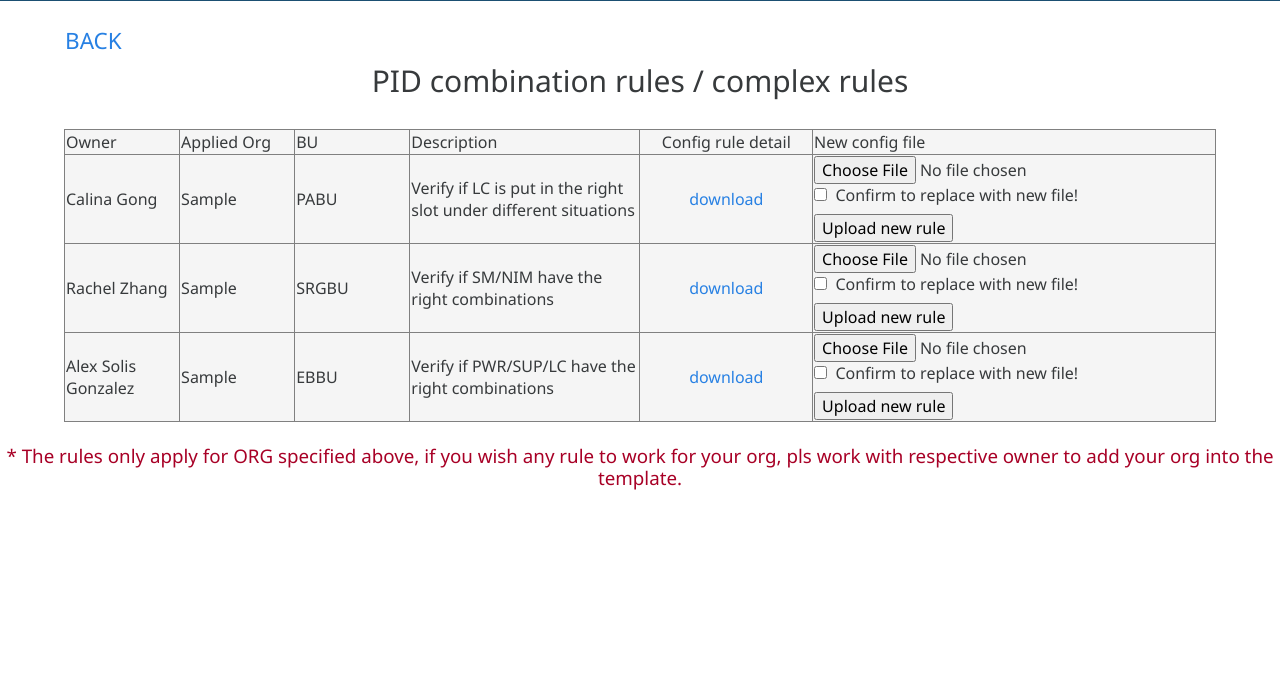
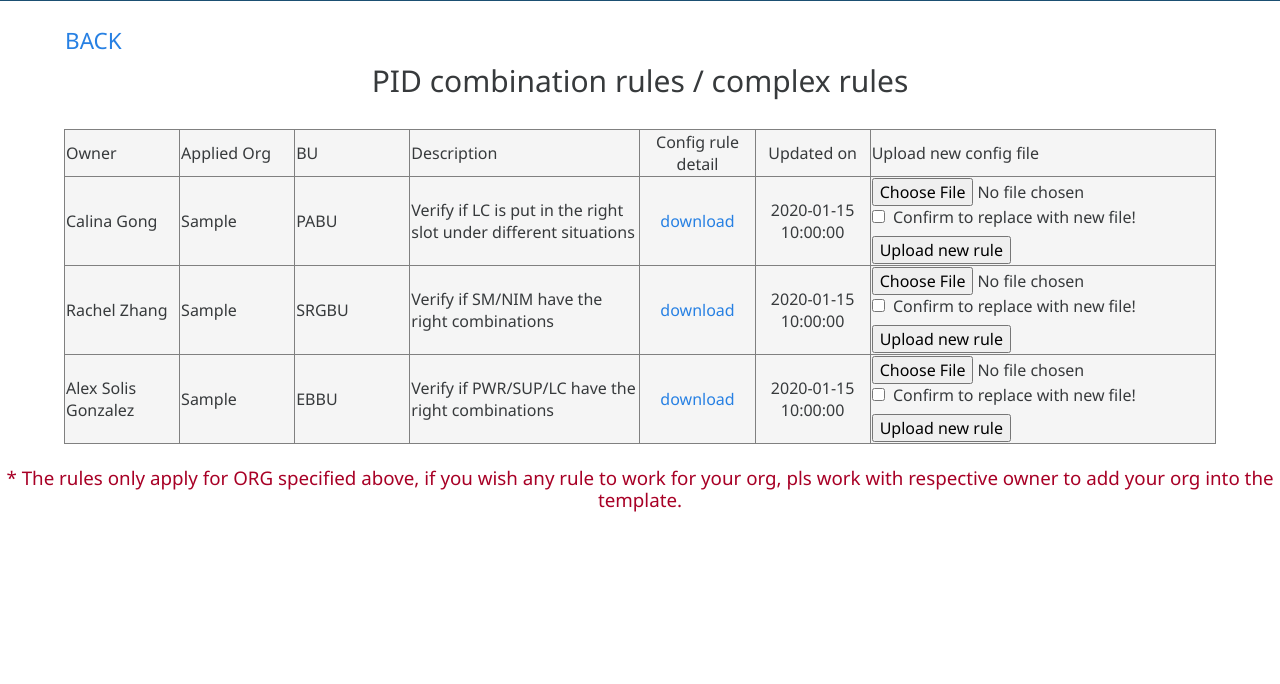
Before and after one commit to kenwang4585/dfpm_tools, a Flask app: template templates/config_rules_complex.html in a window 1280 px wide. Shown: the part 78-762 px from the top of the page. Run offline with Flask 2, Linux system fonts and the light colour scheme; tables that the repository leaves empty hold one stand-in row (values such as "Sample post"); the template is opened without the code that fills it: values that come from a table or form of the project are taken from there, most other values are stand-ins (such as "Sample title", 1, 10 or a date in 2020); some libraries are stand-ins or nearby versions.

Commit message:
update config ui

```diff
--- a/templates/config_rules_complex.html
+++ b/templates/config_rules_complex.html
@@ -24,8 +24,9 @@
                 <td width="10%">Applied Org</td>
                 <td width="10%">BU</td>
                 <td width="20%">Description</td>
-                <td width="15%" align="center">Config rule detail</td>
-                <td width="35%">New config file</td>
+                <td width="10%" align="center">Config rule detail</td>
+                <td width="10%" align="center">Updated on</td>
+                <td width="30%">Upload new config file</td>
 
             </tr>
             <tr>
@@ -36,6 +37,7 @@
                 <td align="center">
                     <a href="{{ url_for('download_file_tracker',filename='PABU slot config rules.xlsx') }}">download</a>
                 </td>
+                <td align="center">{{ c_time_calina }}</td>
                 <td>{{ form.file_calina }}<br>
                 {{ form.confirm_calina }}&nbsp;&nbsp;{{ form.confirm_calina.label }}<br>
                 {{ form.submit_upload_calina }}</td>
@@ -49,6 +51,7 @@
                 <td align="center">
                     <a href="{{ url_for('download_file_tracker',filename='SRGBU SM_NIM config rules.xlsx') }}">download</a>
                 </td>
+                <td align="center">{{ c_time_rachel }}</td>
                 <td>{{ form.file_rachel }}<br>
                 {{ form.confirm_rachel }}&nbsp;&nbsp;{{ form.confirm_rachel.label }}<br>
                 {{ form.submit_upload_rachel }}</td>
@@ -62,6 +65,7 @@
                 <td align="center">
                     <a href="{{ url_for('download_file_tracker',filename='EBBU PWR_LC_SUP config rules.xlsx') }}">download</a>
                 </td>
+                <td align="center">{{ c_time_alex }}</td>
                 <td>{{ form.file_alex }}<br>
                 {{ form.confirm_alex }}&nbsp;&nbsp;{{ form.confirm_alex.label }}<br>
                 {{ form.submit_upload_alex }}</td>
--- a/wsgi.py
+++ b/wsgi.py
@@ -480,11 +480,15 @@ def config_rules_complex():
 
     file_path_calina = os.path.join(base_dir_tracker, 'PABU slot config rules.xlsx')
     file_path_rachel = os.path.join(base_dir_tracker, 'SRGBU SM_NIM config rules.xlsx')
-    file_path_alex = os.path.join(base_dir_tracker, 'EBBU C9400 PWR_LC_SUP combination rule.xlsx')
+    file_path_alex = os.path.join(base_dir_tracker, 'UABU C9400 PWR_LC_SUP combination rule.xlsx')
 
     org_calina = pd.read_excel(file_path_calina, sheet_name='APPLICABLE_ORG').iloc[0,0]
     org_rachel = pd.read_excel(file_path_rachel, sheet_name='APPLICABLE_ORG').iloc[0,0]
     org_alex = pd.read_excel(file_path_alex, sheet_name='APPLICABLE_ORG').iloc[0,0]
+
+    c_time_calina = time.strftime('%Y-%m-%d', time.localtime(os.stat(file_path_calina).st_ctime))
+    c_time_rachel = time.strftime('%Y-%m-%d', time.localtime(os.stat(file_path_rachel).st_ctime))
+    c_time_alex = time.strftime('%Y-%m-%d', time.localtime(os.stat(file_path_alex).st_ctime))
 
     if form.validate_on_submit():
         submit_calina=form.submit_upload_calina.data
@@ -554,7 +558,10 @@ def config_rules_complex():
                            login_user=login_user,
                            org_calina=org_calina,
                            org_rachel=org_rachel,
-                           org_alex=org_alex)
+                           org_alex=org_alex,
+                           c_time_calina=c_time_calina,
+                           c_time_rachel=c_time_rachel,
+                           c_time_alex=c_time_alex)
 
 
 @app.route('/config_rules_main',methods=['GET','POST'])
```
